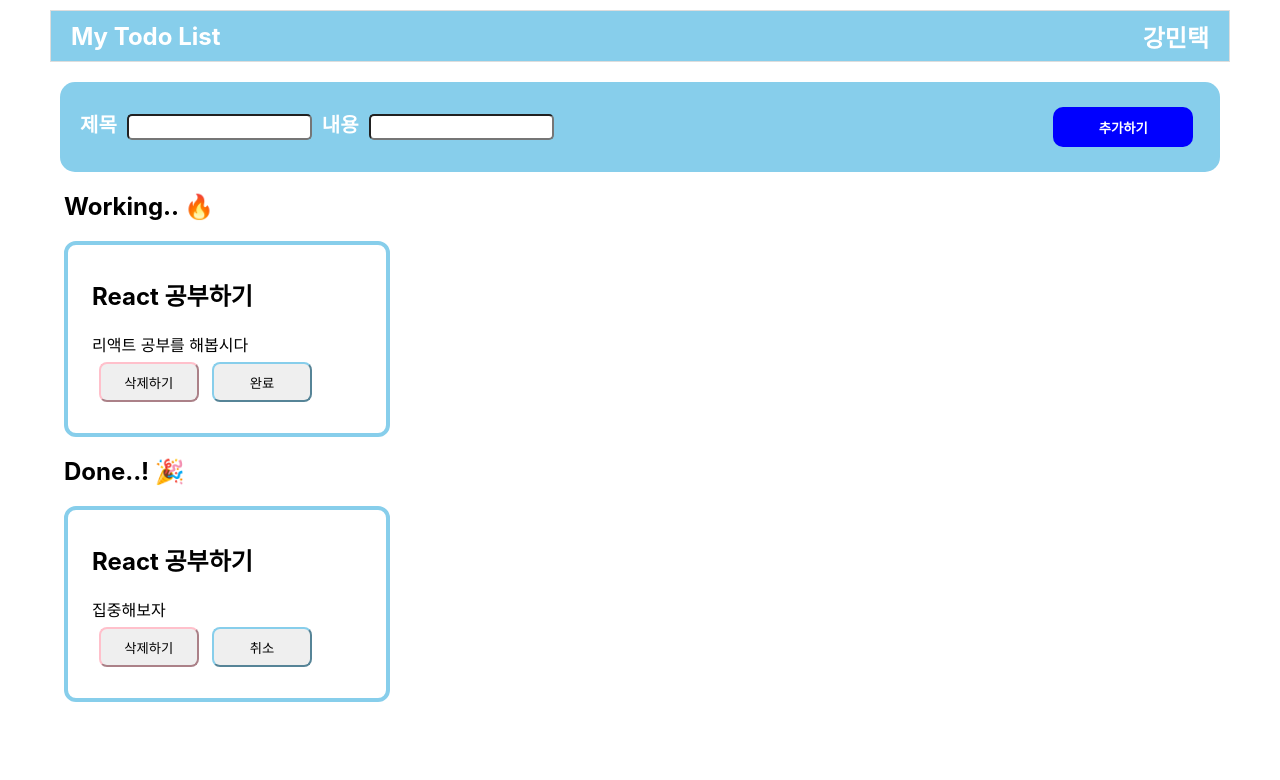
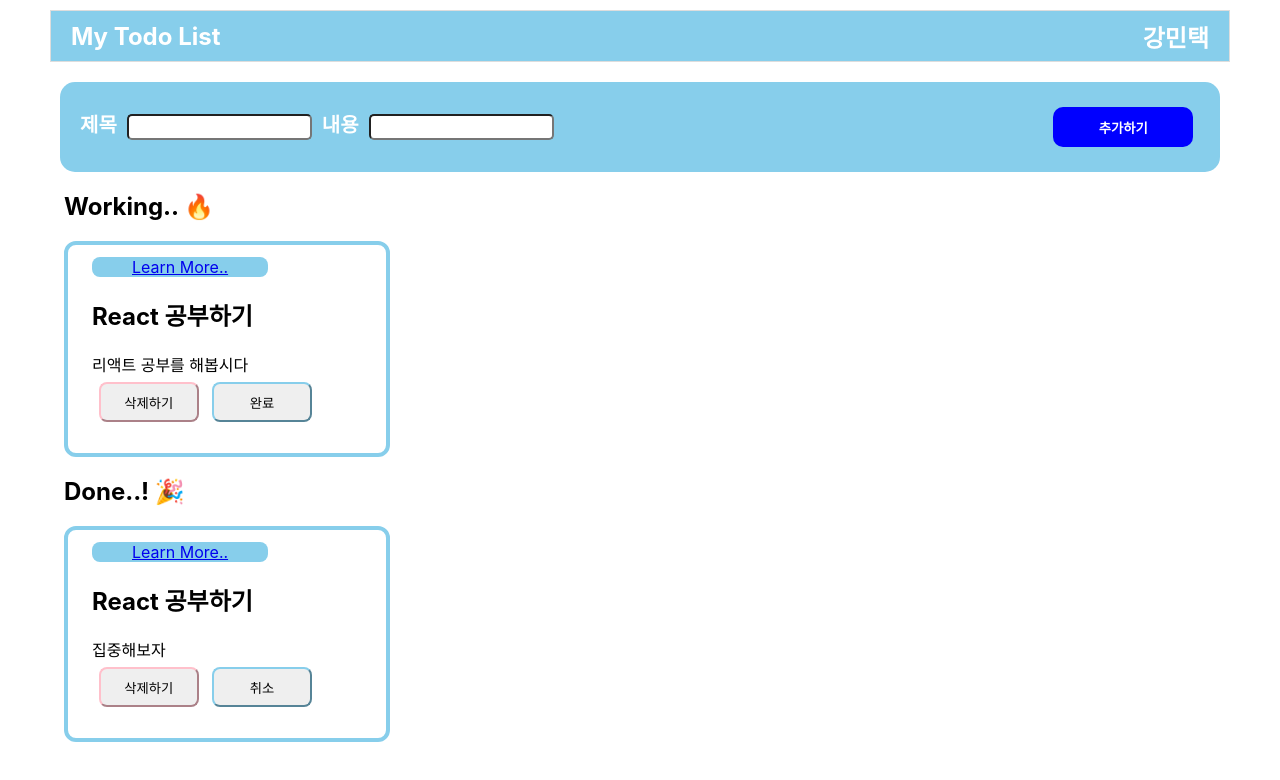
Before and after one commit to Taek2yo/todolist, a React (Create React App) app: page / in a window 1280 px wide. Shown: the top 780 px of the page. Built offline with nearby package versions, Linux system fonts and the light colour scheme.

Commit message:
상세보기구현완료

```diff
--- a/src/App.js
+++ b/src/App.js
@@ -9,7 +9,7 @@ function App() {
             <Route path="/" exact>
                 <TodoList />
             </Route>
-            <Route path="/detail">
+            <Route path="/detail/">
                 <Detail />
             </Route>
 
--- a/src/components/list/List.jsx
+++ b/src/components/list/List.jsx
@@ -51,15 +51,17 @@ function List({ todos, setTodos }) {          //todos와 setTodos를 부모컴
       <h2 className="list-title">Done..! 🎉</h2>
       <div className="list-wrapper">
         {todos.map((todo) => {
-          if (todo.isDone) {
+            if (todo.isDone) {
             return (
-              <Todo
+            <div>
+            <Todo
                 todo={todo}
                 key={todo.id}
                 setTodos={setTodos}
                 onDeleteHanlder={onDeleteHanlder}
                 onEditHandler={onEditHandler}
               />
+            </div>
             );
           } else {
             return null;
--- a/src/components/todo/Todo.jsx
+++ b/src/components/todo/Todo.jsx
@@ -1,9 +1,11 @@
 import React from "react";
+import {Link} from "react-router-dom"
 import "./style.css";
 
 function Todo({ todo, onDeleteHanlder, onEditHandler }) {
   return (
     <div className="todo-container">
+      <Link to="/detail" className="LearnMore">Learn More..</Link>
       <div>
         <h2 className="todo-title">{todo.title}</h2>
         <div>{todo.body}</div>
--- a/src/components/todo/style.css
+++ b/src/components/todo/style.css
@@ -33,3 +33,12 @@ button{
 
     border-radius: 8px;
 }
+
+.LearnMore{
+    background-color: skyblue;
+    border-radius: 8px;
+
+
+    padding-left: 40px;
+    padding-right: 40px;
+}
--- a/src/pages/Detail.jsx
+++ b/src/pages/Detail.jsx
@@ -1,10 +1,12 @@
 import React from "react";
-
+import {useParams} from "react-router-dom"
 
 function Detail () {
+    const id = useParams();
+    console.log(id)
     return(
         <div>
-            <div>ID:1</div>
+            <div>id</div>
             <button>이전으로</button>
             <h1>리액트</h1>
             <main>리액트를배워봅시다</main>
```
